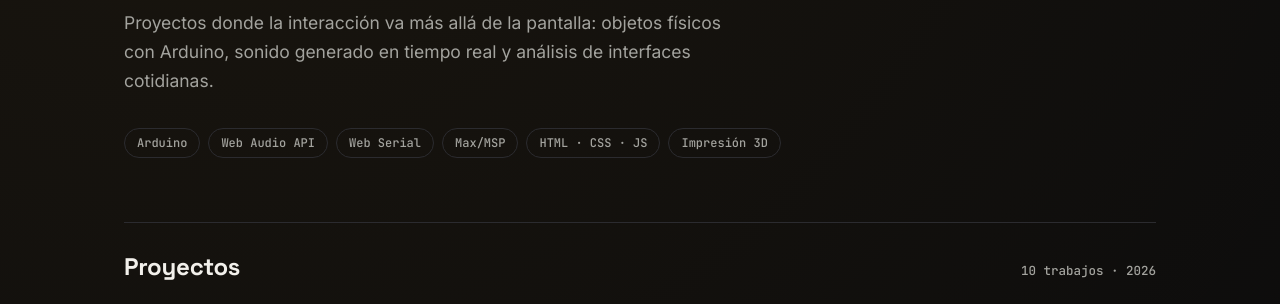
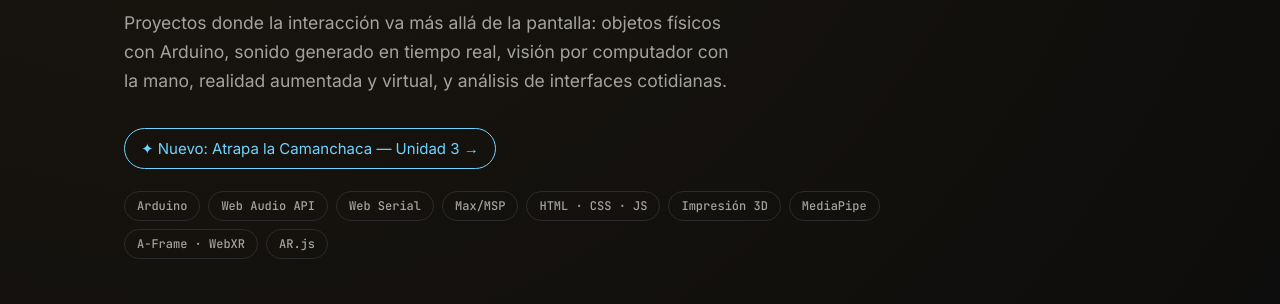
Before and after one commit to Pclarow/Portafolio-Pedro-Claro, a plain HTML site: page index.html in a window 1280 px wide. Shown: the part 427-731 px from the top of the page. Drawn offline with Linux system fonts and the light colour scheme.

Commit message:
Portada: destaca Unidad 3

```diff
--- a/index.html
+++ b/index.html
@@ -80,6 +80,7 @@
   @media (max-width:900px){.grid3{grid-template-columns:1fr}}
   .shot svg{width:100%;height:100%;display:block}
   .sec-head.sub{margin-top:64px}
+.nuevo{display:inline-block;margin:0 0 22px;padding:10px 16px;border:1px solid #6fd3ff;border-radius:999px;color:#6fd3ff;text-decoration:none;font-family:inherit;font-size:15px}.nuevo:hover{background:#6fd3ff;color:#111}
 </style>
 </head>
 <body>
@@ -96,16 +97,17 @@
   <header>
     <p class="tag">// taller de interfaces — universidad adolfo ibáñez</p>
     <h1>Pedro Claro<br><span>Portafolio de interfaces</span></h1>
-    <p class="lede">Proyectos donde la interacción va más allá de la pantalla: objetos físicos con Arduino, sonido generado en tiempo real y análisis de interfaces cotidianas.</p>
+    <p class="lede">Proyectos donde la interacción va más allá de la pantalla: objetos físicos con Arduino, sonido generado en tiempo real, visión por computador con la mano, realidad aumentada y virtual, y análisis de interfaces cotidianas.</p>
+    <a class="nuevo" href="#camanchaca">✦ Nuevo: Atrapa la Camanchaca — Unidad 3 →</a>
     <div class="chips">
-      <span>Arduino</span><span>Web Audio API</span><span>Web Serial</span><span>Max/MSP</span><span>HTML · CSS · JS</span><span>Impresión 3D</span>
+      <span>Arduino</span><span>Web Audio API</span><span>Web Serial</span><span>Max/MSP</span><span>HTML · CSS · JS</span><span>Impresión 3D</span><span>MediaPipe</span><span>A-Frame · WebXR</span><span>AR.js</span>
     </div>
   </header>
 
   <div class="sec-head" id="proyectos"><h2>Proyectos</h2><span>10 trabajos · 2026</span></div>
 
   <!-- Destacado: Atrapa la Camanchaca (Unidad 3) -->
-  <article class="card featured" style="--accent:#6fd3ff">
+  <article id="camanchaca" class="card featured" style="--accent:#6fd3ff">
     <div class="shot"><svg viewBox="0 0 600 420" preserveAspectRatio="xMidYMid slice" role="img" aria-label="Ilustración: niebla del mar atrapada por una malla en un cerro del desierto, con gotas cayendo a un estanque">
         <defs>
           <linearGradient id="cmSky" x1="0" y1="0" x2="0" y2="1"><stop offset="0" stop-color="#0d1a2b"/><stop offset=".6" stop-color="#1f3346"/><stop offset="1" stop-color="#3b3a3a"/></linearGradient>
```
